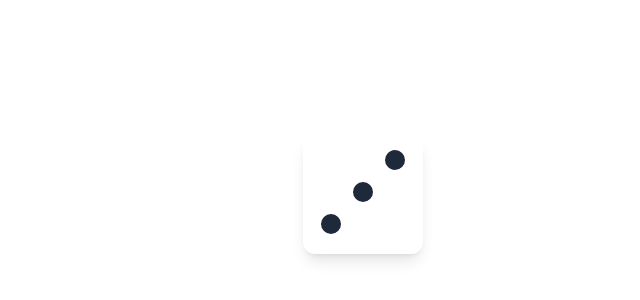
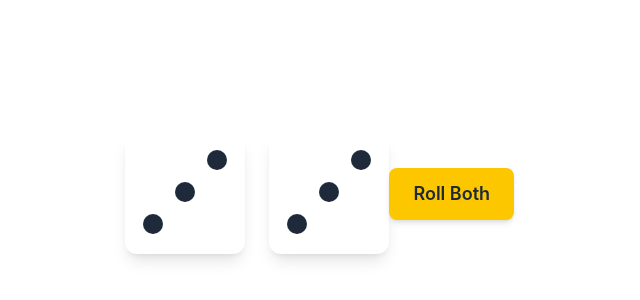
Before and after one commit to capybara0330/diceRollerApp, a React (Vite) app: page / in a window 1280 px wide. Shown: the part 206-506 px from the top of the page, without its empty margins (371-1011 px from the left). Built offline with nearby package versions, Linux system fonts and the light colour scheme.

Commit message:
lift state up for shared dice control

```diff
--- a/src/App.tsx
+++ b/src/App.tsx
@@ -1,10 +1,38 @@
+import { useState } from "react";
 import Die from "./components/Die";
 
+function rollDie(){
+  return Math.floor(Math.random()*6) + 1;
+}
+
 function App() {
+  const [die1, setDie1] = useState(3);
+  const [die2, setDie2] = useState(5);
+
+  const total = die1 + die2;
+
+  function rollBoth(){
+    setDie1(rollDie());
+    setDie2(rollDie());
+  }
+
   return (
     <div className="flex min-h-screen items-center justify-center text-3xl">
       <h1 className="text-4xl font-bold text-white">Dice Roller</h1>
-      <Die value={3} />
+
+      <div className="flex gap-6">
+        <Die value={die1} onRoll={() => setDie1(rollDie())} />
+        <Die value={die1} onRoll={() => setDie2(rollDie())} />
+      </div>
+
+      <button
+        onClick={rollBoth}
+        className="rounded-lg bg-yellow-400 px-6 py-3 text-lg font-semibold text-gray-800 shadow-md transition-colors hover:bg-yellow-300"
+      >
+        Roll Both
+      </button>
+
+      <p className="text-2xl font-semibold text-white">Total: {total}</p>
     </div>
   );
 }
--- a/src/components/Die.tsx
+++ b/src/components/Die.tsx
@@ -9,13 +9,15 @@
 
 interface DieProps {
   value: number;
+  onRoll: () => void;
 }
 
-function Die({ value }: DieProps) {
+function Die({ value, onRoll }: DieProps) {
   const dots = dotPositions[value] ?? [];
 
   return (
     <button
+      onClick={onRoll}
       className="grid grid-cols-3 grid-rows-3 gap-2 rounded-xl bg-white p-4 shadow-lg"
       style={{ width: "120px", height: "120px" }}
     >
```
